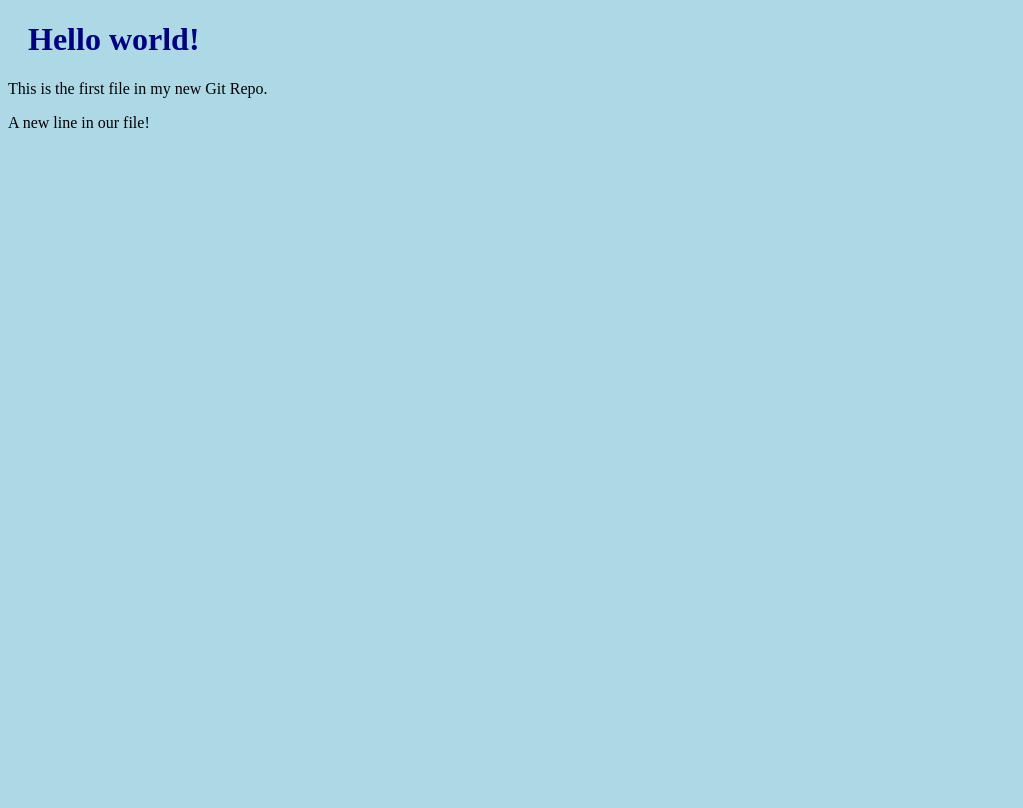
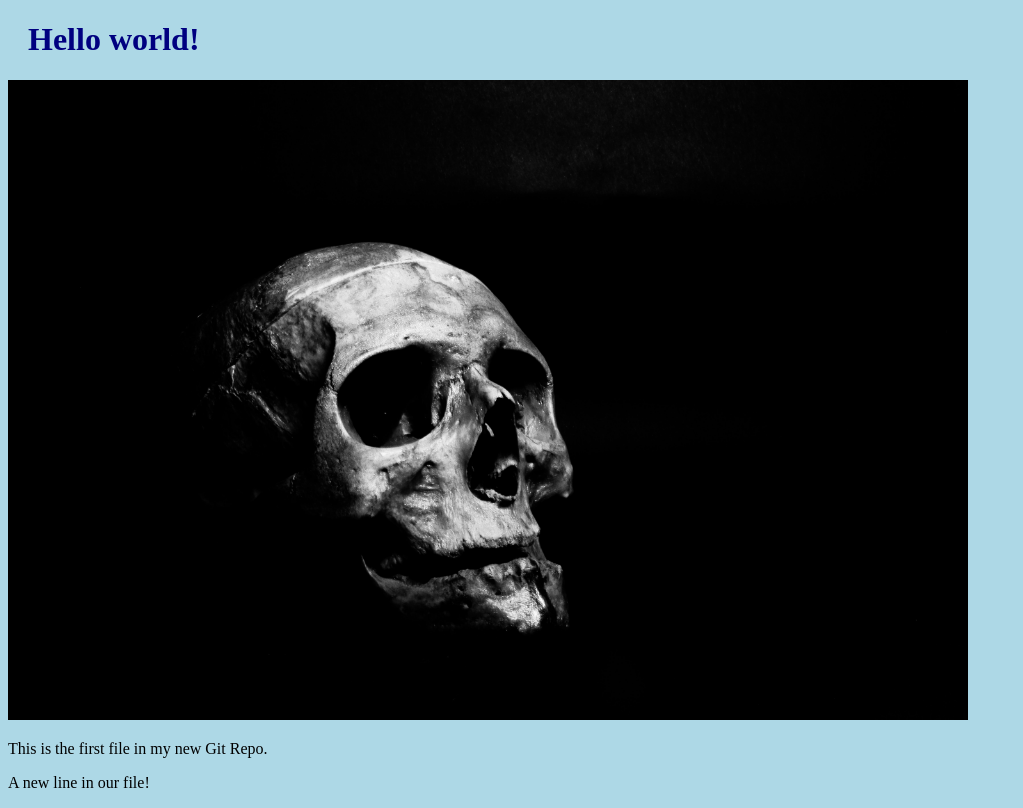
Before and after one commit to koushal3000/hello-world, a plain HTML site: page index.html in a window 1280 px wide. Shown: the whole page, without its empty margins (0-1023 px from the left). Drawn offline with Linux system fonts and the light colour scheme.

Commit message:
Added image to Hello world

```diff
--- a/index.html
+++ b/index.html
@@ -7,6 +7,8 @@
 <body>
 
 <h1>Hello world!</h1>
+<div><img src="test-image.jpg" alt="Hello World from Space"
+style="width:100%;max-width:960px"></div>
 <p>This is the first file in my new Git Repo.</p>
 <p>A new line in our file!</p>
 
```
Also changed, not shown: test-image.jpg (added).
